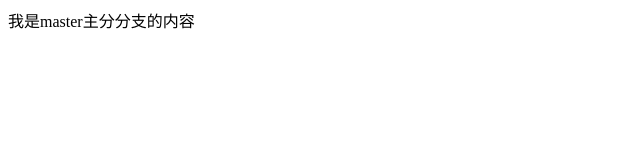
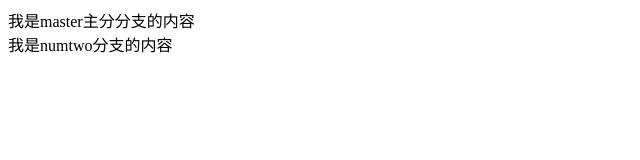
Before and after one commit to NowhereJune/letao, a website: page public/myletao/index.html in a window 1280 px wide. Shown: the whole page, without its empty margins (0-640 px from the left). Drawn offline with Linux system fonts and the light colour scheme.

Commit message:
numtwo修改内容

```diff
--- a/public/myletao/index.html
+++ b/public/myletao/index.html
@@ -11,5 +11,6 @@
 
     <div>我是master主分分支的内容</div>
 
+    <div>我是numtwo分支的内容</div>
 </body>
 </html>
```
